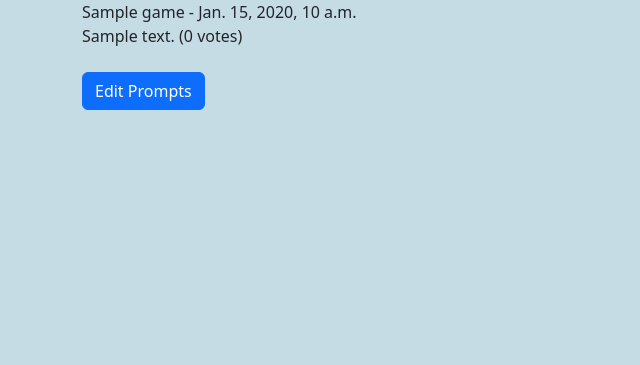
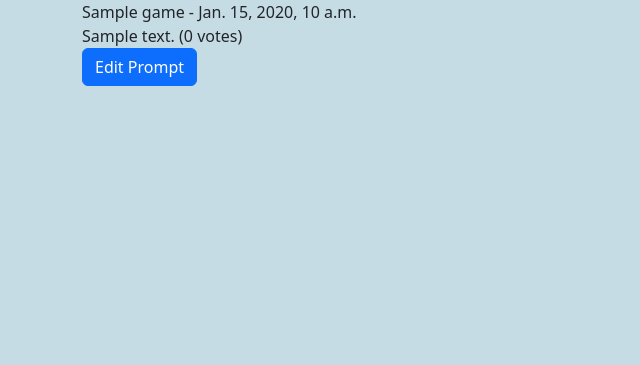
Before and after one commit to mc3071258/verve, a Django app: page /profiles/my_prompts/ in a window 1280 px wide. Shown: the part 55-420 px from the top of the page, without its empty margins (0-640 px from the left). Run offline with Django 5.2, Linux system fonts and the light colour scheme; a user stored in the database is signed in; tables that the repository leaves empty hold one stand-in row (values such as "Sample post"); grey boxes marked "Sample" are stand-in pictures; data that the repository does not hold is empty.

Commit message:
fixed create and edit validation and restructured prompt edit function

```diff
--- a/core/urls.py
+++ b/core/urls.py
@@ -19,9 +19,9 @@ urlpatterns = [
     path("profiles/", views.my_profile, name="my_profile"),
     path("profiles/edit/", views.my_profile_edit, name="edit_profile"),
     path("profiles/my_prompts/", views.my_prompts, name="my_prompts"),
-    path("profiles/my_prompts/edit/", views.edit_prompts, name="edit_prompts"),
     path("profiles/<str:username>/", views.profile, name="profile"),
 
     path("prompts/create/", views.create_prompt, name="create_prompt"),
+    path("prompts/<int:prompt_id>/edit/", views.edit_prompt, name="edit_prompt"),
     path("prompts/<int:prompt_id>/upvote/", views.upvote_prompt, name="upvote_prompt")
 ]
--- a/core/views.py
+++ b/core/views.py
@@ -131,12 +131,17 @@ def game_prompts(request, slug):
 @login_required
 def create_prompt(request):
     form = PromptForm()
+
     if request.method == "POST":
         form = PromptForm(request.POST)
-        new_prompt = form.save(commit=False)
-        new_prompt.creator = request.user
-        new_prompt.save()
-        return redirect("my_prompts")
+
+        if form.is_valid():
+            with transaction.atomic():
+                prompt = form.save(commit=False)
+                prompt.creator = request.user
+                prompt.save()
+
+            return redirect("home")
 
     return render(request, "prompts/create.html", {"form":form})
 
@@ -176,19 +181,16 @@ def my_prompts(request):
     return render(request, "profiles/my_prompts.html", context_dict)
 
 @login_required
-def edit_prompts(request):
+def edit_prompt(request, prompt_id):
+    prompt_inst = get_object_or_404(Prompt, id=prompt_id)
+
     if request.method == "POST":
-        prompt_text = request.POST.get("prompt_inst")
-        instance = Prompt.objects.get(text=prompt_text)
-        instance.text = request.POST.get("text")
-        instance.save()
+        if prompt_inst.creator == request.user:
+            prompt_inst.text = request.POST.get("text")
+            prompt_inst.save()
 
-    context_dict = {"edit_mode":True}
-    current_user = request.user
-    user_prompts = Prompt.objects.annotate(upvote_count=Count("votes")).filter(creator=current_user)
-    context_dict["prompts"] = user_prompts
-
-    return render(request, "profiles/my_prompts.html", context_dict)
+    context_dict = {"prompt":prompt_inst}
+    return render(request, "prompts/edit.html", context_dict)
 
 def profile(request, username):
     user = get_object_or_404(User, username=username)
--- a/templates/profiles/my_prompts.html
+++ b/templates/profiles/my_prompts.html
@@ -6,25 +6,10 @@
     <div>
         {% if prompts %}
             {% for prompt in prompts %}
-                {% if edit_mode %}
-                    {{ prompt.game }} - {{ prompt.created_at }}
-                    <form method="post" action="{% url 'edit_prompts' %}">
-                        {% csrf_token %}
-                        <input type="text" name="text" placeholder="{{ prompt.text }}">
-                        <input type="hidden" name="prompt_inst" value="{{ prompt.text }}">
-                        <button class="btn btn-primary" type="submit"> Submit </button>
-                    </form>
-                    <br />
-                {% else %}
-                    {{ prompt.game }} - {{ prompt.created_at }}
-                    <br />{{ prompt.text }} ({{ prompt.upvote_count }} votes)<br /><br />
-                {% endif %}
+                {{ prompt.game }} - {{ prompt.created_at }}
+                <br />{{ prompt.text }} ({{ prompt.upvote_count }} votes)
+                <br /><a href="{% url 'edit_prompt' prompt.id %}" class="btn btn-primary"> Edit Prompt </a><br /><br />
             {% endfor %}
-            {% if edit_mode %}
-                <a href="{% url 'my_prompts' %}" class="btn btn-primary"> Cancel Edit </a>
-            {% else %}
-                <a href="{% url 'edit_prompts' %}" class="btn btn-primary"> Edit Prompts </a>
-            {% endif %}
         {% else %}
             <strong>You have no prompts.</strong>
         {% endif %}
```
Also changed, not shown: core/forms.py (+0 -7 lines), templates/prompts/edit.html (added, +16 -0 lines).
